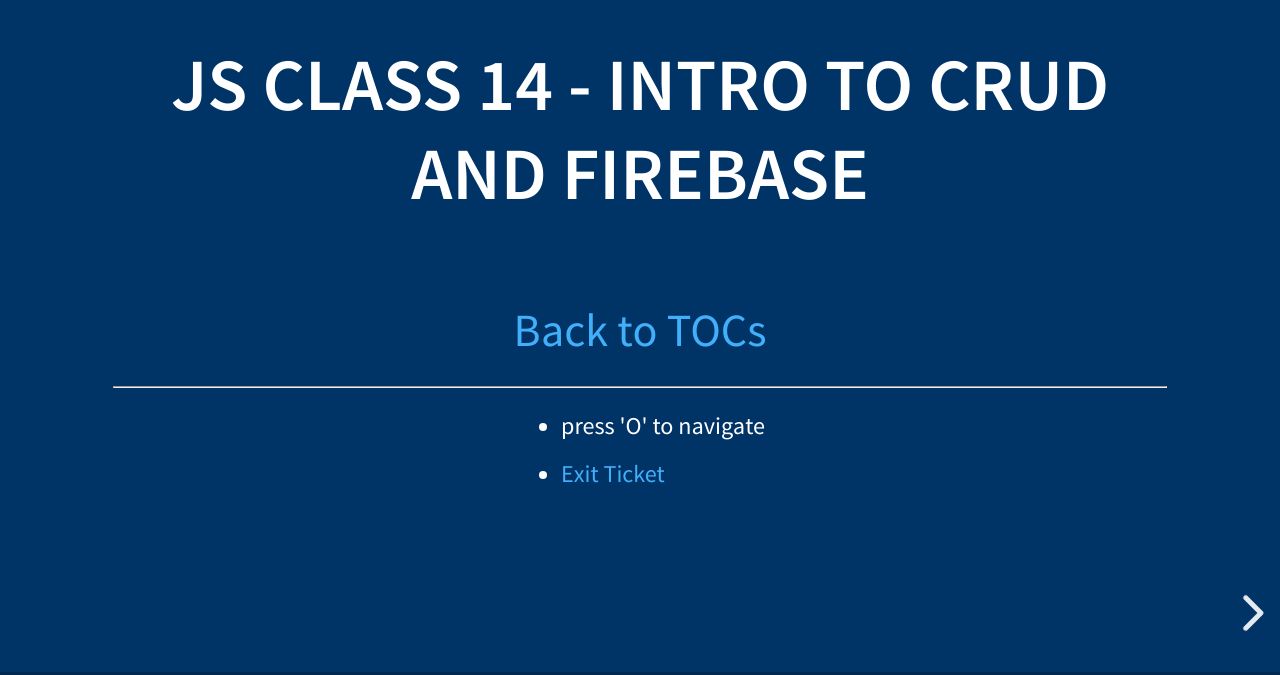
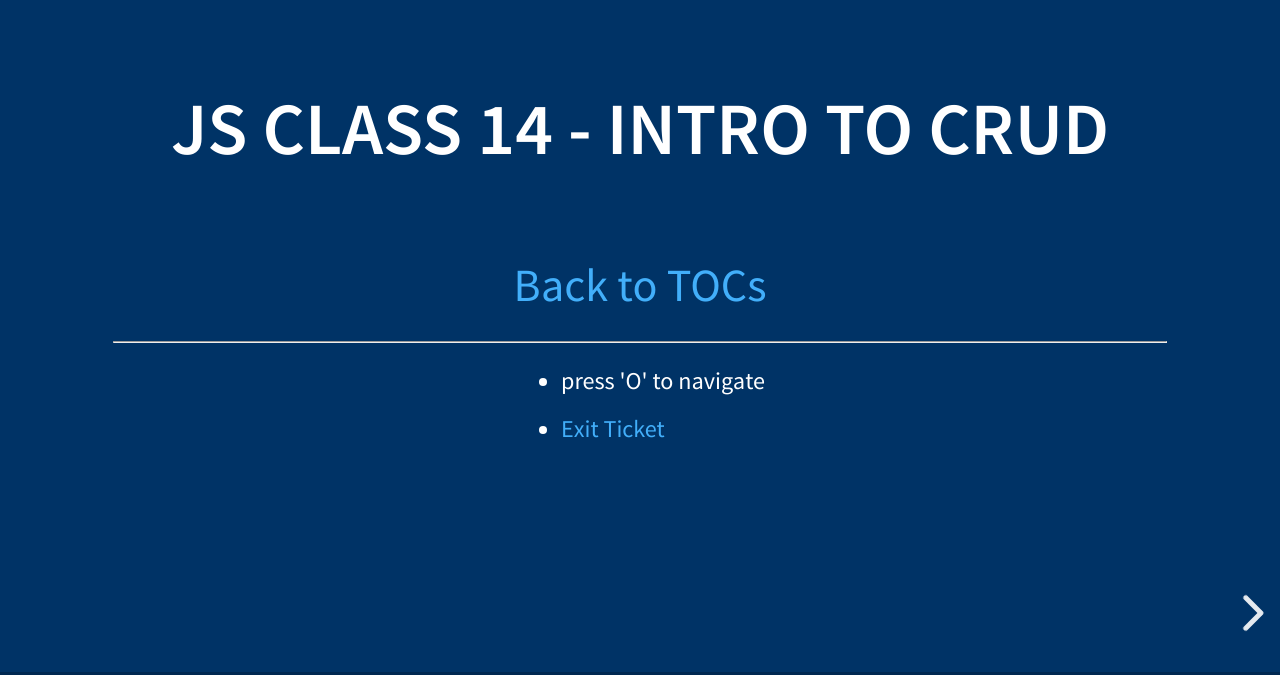
Before and after one commit to joncancode/general_assembly_javascript_2019, a website: page 14/index.html in a window 1280 px wide. Shown: the part 125-800 px from the top of the page. Drawn offline with Linux system fonts and the light colour scheme; files whose address does not match are found by name.

Commit message:
update readme

```diff
--- a/14/index.html
+++ b/14/index.html
@@ -36,7 +36,7 @@
     <div class="reveal">
       <div class="slides">
         <section data-background="#003366">
-          <h2>JS class 14 - Intro to CRUD and Firebase</h2>
+          <h2>JS class 14 - Intro to CRUD</h2>
           <br />
           <a href="../index.html">Back to TOCs</a>
           <hr>
```
Also changed, not shown: Readme.md.
